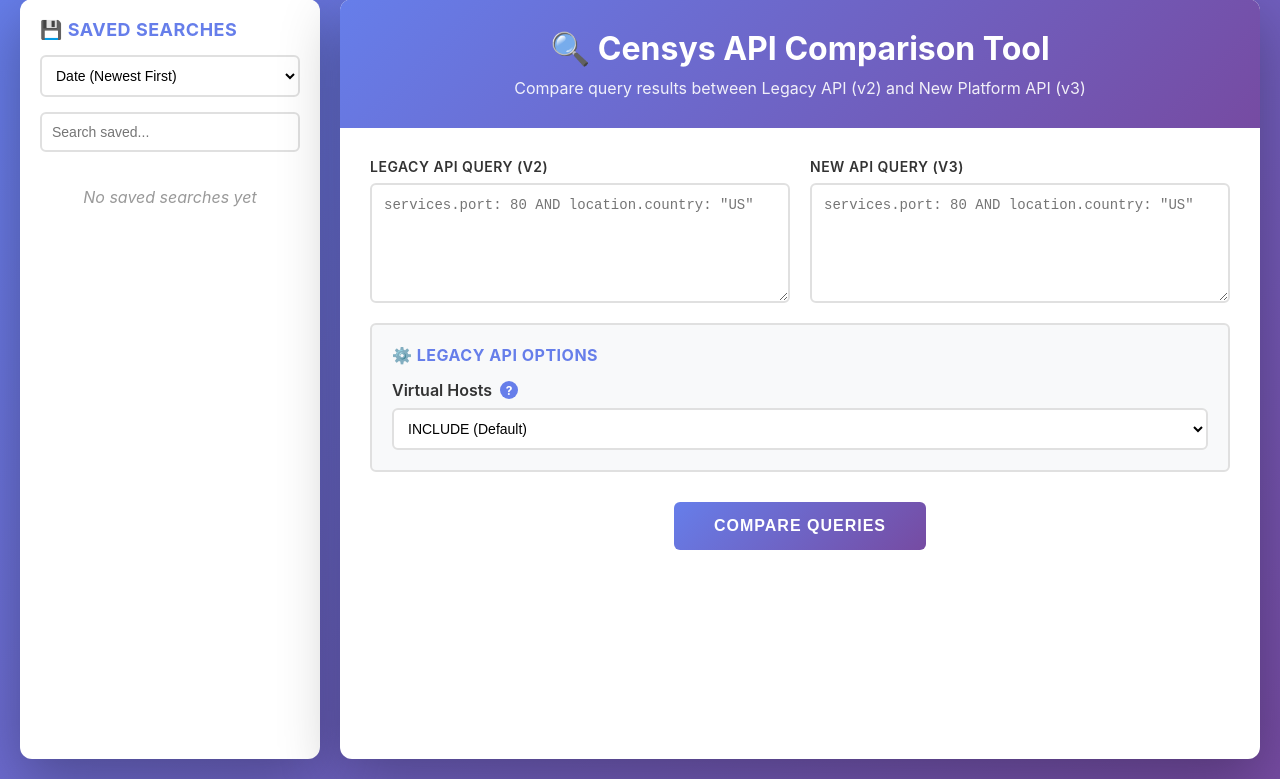
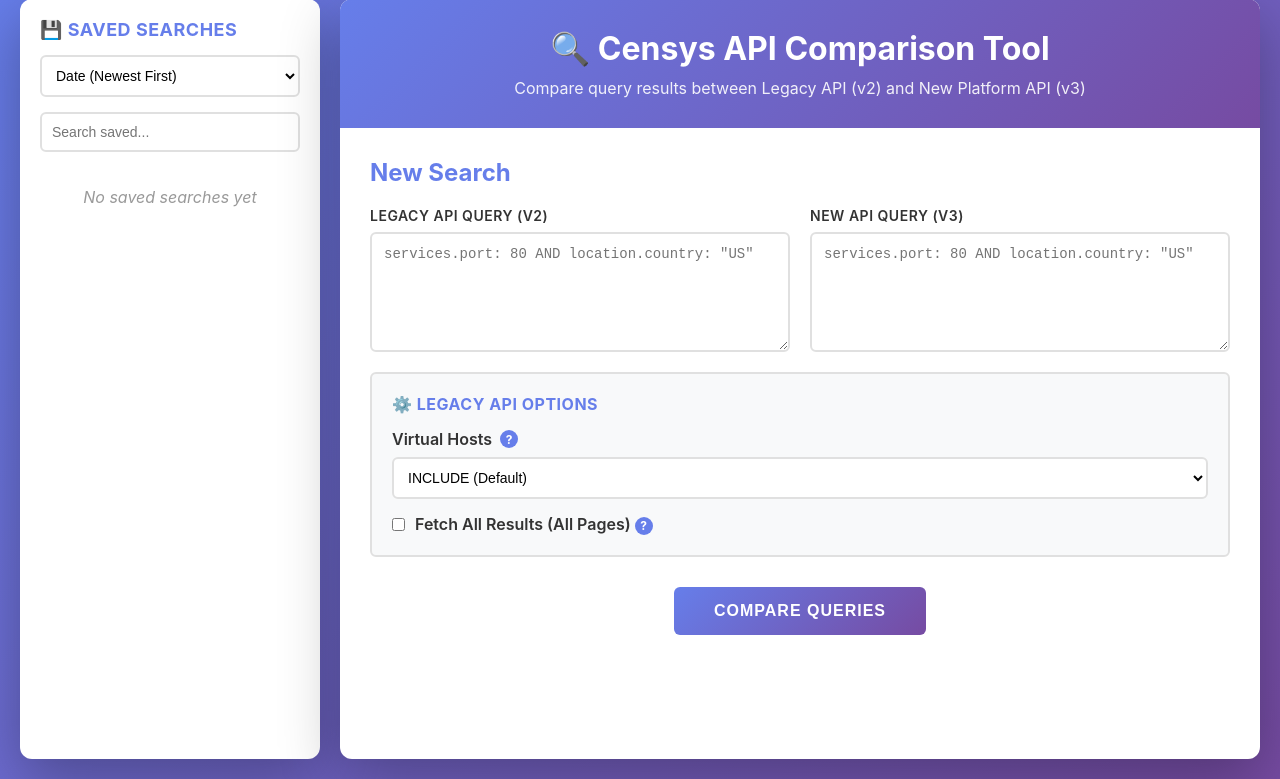
Before and after one commit to jonathanbrooke/censys-api-comparison, a Flask app: page / in a window 1280 px wide. Shown: the part 21-800 px from the top of the page. Run offline with Flask 3, Linux system fonts and the light colour scheme; data that the repository does not hold is empty; parts of the project's set-up code (start-up, migrations or seed data) failed here and were passed over.

Commit message:
Add search title and reset fetch_all checkbox on navigation
- Added search title above query boxes showing saved search name or 'New Search'
- Reset fetch_all checkbox when loading saved searches from sidebar
- Update title to 'New Search' when running new comparison
- Prevents accidental full pagination when switching between searches

```diff
--- a/app.py
+++ b/app.py
@@ -54,7 +54,8 @@
 init_db()
 
 
-def get_legacy_results(query, limit=100, virtual_hosts="INCLUDE"):
+def get_legacy_results(query, limit=100, virtual_hosts="INCLUDE",
+                       fetch_all=False):
     """Fetch results from Legacy Censys API."""
     ips = set()
     total_hits = 0
@@ -69,6 +70,7 @@
     }
 
     try:
+        # Fetch first page
         response = requests.get(LEGACY_URL, auth=auth, params=params)
         response.raise_for_status()
         data = response.json()
@@ -81,6 +83,30 @@
             if "ip" in hit:
                 ips.add(hit["ip"])
 
+        # Paginate if fetch_all is enabled
+        if fetch_all:
+            next_cursor = result.get("links", {}).get("next")
+            while next_cursor:
+                try:
+                    response = requests.get(
+                        next_cursor,
+                        auth=auth,
+                        timeout=30
+                    )
+                    response.raise_for_status()
+                    data = response.json()
+                    result = data.get("result", {})
+                    hits = result.get("hits", [])
+
+                    for hit in hits:
+                        if "ip" in hit:
+                            ips.add(hit["ip"])
+
+                    next_cursor = result.get("links", {}).get("next")
+                except Exception as e:
+                    error = f"Pagination error: {str(e)}"
+                    break
+
     except requests.exceptions.RequestException as e:
         error = str(e)
         if hasattr(e, 'response') and e.response is not None:
@@ -89,7 +115,7 @@
     return ips, total_hits, error
 
 
-def get_new_results(query, limit=100):
+def get_new_results(query, limit=100, fetch_all=False):
     """Fetch results from New Censys Platform API."""
     ips = set()
     total_hits = 0
@@ -109,18 +135,9 @@
         "page_size": limit
     }
 
-    try:
-        response = requests.post(NEW_URL, headers=headers, json=payload)
-        response.raise_for_status()
-        data = response.json()
-
-        result = data.get("result", {})
-        # New API v3 doesn't return 'total' in the same way
-        hits = result.get("hits", [])
-        total_hits = result.get("total_results",
-                                result.get("total_count",
-                                           result.get("total", len(hits))))
-
+    def extract_ips_from_hits(hits):
+        """Helper to extract IPs from hit results."""
+        extracted = set()
         for hit in hits:
             # Try webproperty_v1 structure
             if 'webproperty_v1' in hit:
@@ -128,23 +145,62 @@
                 if 'hostname' in resource:
                     hostname = resource['hostname']
                     if hostname.replace('.', '').isdigit():
-                        ips.add(hostname)
+                        extracted.add(hostname)
                 endpoints = resource.get('endpoints', [])
                 for endpoint in endpoints:
                     if 'ip' in endpoint:
-                        ips.add(endpoint['ip'])
+                        extracted.add(endpoint['ip'])
 
             # Try host_v1 structure
             elif 'host_v1' in hit:
                 resource = hit['host_v1'].get('resource', {})
                 if 'ip' in resource:
-                    ips.add(resource['ip'])
+                    extracted.add(resource['ip'])
 
             # Fallback: direct keys
             elif "ip" in hit:
-                ips.add(hit["ip"])
+                extracted.add(hit["ip"])
             elif "ip_address" in hit:
-                ips.add(hit["ip_address"])
+                extracted.add(hit["ip_address"])
+        return extracted
+
+    try:
+        # Fetch first page
+        response = requests.post(NEW_URL, headers=headers, json=payload)
+        response.raise_for_status()
+        data = response.json()
+
+        result = data.get("result", {})
+        hits = result.get("hits", [])
+        total_hits = result.get("total_results",
+                                result.get("total_count",
+                                           result.get("total", len(hits))))
+
+        ips.update(extract_ips_from_hits(hits))
+
+        # Paginate if fetch_all is enabled
+        if fetch_all:
+            page_token = result.get("links", {}).get("next")
+            while page_token:
+                try:
+                    payload["cursor"] = page_token
+                    response = requests.post(
+                        NEW_URL,
+                        headers=headers,
+                        json=payload,
+                        timeout=30
+                    )
+                    response.raise_for_status()
+                    data = response.json()
+                    result = data.get("result", {})
+                    hits = result.get("hits", [])
+
+                    ips.update(extract_ips_from_hits(hits))
+
+                    page_token = result.get("links", {}).get("next")
+                except Exception as e:
+                    error = f"Pagination error: {str(e)}"
+                    break
 
     except requests.exceptions.RequestException as e:
         error = str(e)
@@ -167,6 +223,7 @@
     legacy_query = data.get('legacy_query', '').strip()
     new_query = data.get('new_query', '').strip()
     virtual_hosts = data.get('virtual_hosts', 'EXCLUDE')
+    fetch_all = data.get('fetch_all', False)
 
     if not legacy_query or not new_query:
         return jsonify({
@@ -175,9 +232,11 @@
 
     # Fetch results from both APIs
     legacy_ips, legacy_total, legacy_error = get_legacy_results(
-        legacy_query, virtual_hosts=virtual_hosts
+        legacy_query, virtual_hosts=virtual_hosts, fetch_all=fetch_all
     )
-    new_ips, new_total, new_error = get_new_results(new_query)
+    new_ips, new_total, new_error = get_new_results(
+        new_query, fetch_all=fetch_all
+    )
 
     # Calculate differences
     missing_in_new = legacy_ips - new_ips
--- a/templates/index.html
+++ b/templates/index.html
@@ -554,6 +554,7 @@
             </div>
 
             <div class="content">
+                <h2 id="search-title" style="color: #667eea; margin-bottom: 20px; font-size: 24px;">New Search</h2>
                 <div class="query-section">
                     <div class="query-box">
                         <label for="legacy-query">Legacy API Query (v2)</label>
@@ -579,6 +580,17 @@
                             <option value="INCLUDE" selected>INCLUDE (Default)</option>
                             <option value="ONLY">ONLY</option>
                         </select>
+                    </div>
+
+                    <div class="option-group" style="margin-top: 15px;">
+                        <label style="display: flex; align-items: center; gap: 10px; cursor: pointer;">
+                            <input type="checkbox" id="fetch-all" style="width: auto; cursor: pointer;">
+                            <span>Fetch All Results (All Pages)
+                                <span class="tooltip">?
+                                    <span class="tooltiptext">⚠️ WARNING: This will fetch ALL pages of results from both APIs, which may consume significant API quota and take longer to complete. Default behavior fetches only the first 100 results. Before enabling, check result counts on the official Censys website (search.censys.io) which is free and doesn't count against your quota.</span>
+                                </span>
+                            </span>
+                        </label>
                     </div>
                 </div>
 
@@ -827,6 +839,9 @@
             // Store the current search name
             currentSearchName = search.name;
 
+            // Update search title
+            document.getElementById('search-title').textContent = search.name;
+
             // Load queries
             document.getElementById('legacy-query').value = search.legacy_query;
             document.getElementById('new-query').value = search.new_query;
@@ -834,6 +849,9 @@
             // Load virtual_hosts setting (default to INCLUDE if not present)
             const virtualHostsSelect = document.getElementById('virtual-hosts');
             virtualHostsSelect.value = search.virtual_hosts || 'INCLUDE';
+
+            // Reset fetch_all checkbox
+            document.getElementById('fetch-all').checked = false;
 
             // Display saved results
             currentResults = search.results;
@@ -868,6 +886,7 @@
             const legacyQuery = document.getElementById('legacy-query').value.trim();
             const newQuery = document.getElementById('new-query').value.trim();
             const virtualHosts = document.getElementById('virtual-hosts').value;
+            const fetchAll = document.getElementById('fetch-all').checked;
 
             if (!legacyQuery || !newQuery) {
                 alert('Please enter both queries');
@@ -888,7 +907,8 @@
                     body: JSON.stringify({
                         legacy_query: legacyQuery,
                         new_query: newQuery,
-                        virtual_hosts: virtualHosts
+                        virtual_hosts: virtualHosts,
+                        fetch_all: fetchAll
                     })
                 });
 
@@ -904,6 +924,7 @@
                 // Clear the search name for new comparisons
                 currentSearchName = null;
                 document.getElementById('search-name').value = '';
+                document.getElementById('search-title').textContent = 'New Search';
 
                 // Show save panel after successful comparison
                 document.getElementById('save-panel').style.display = 'block';
```
